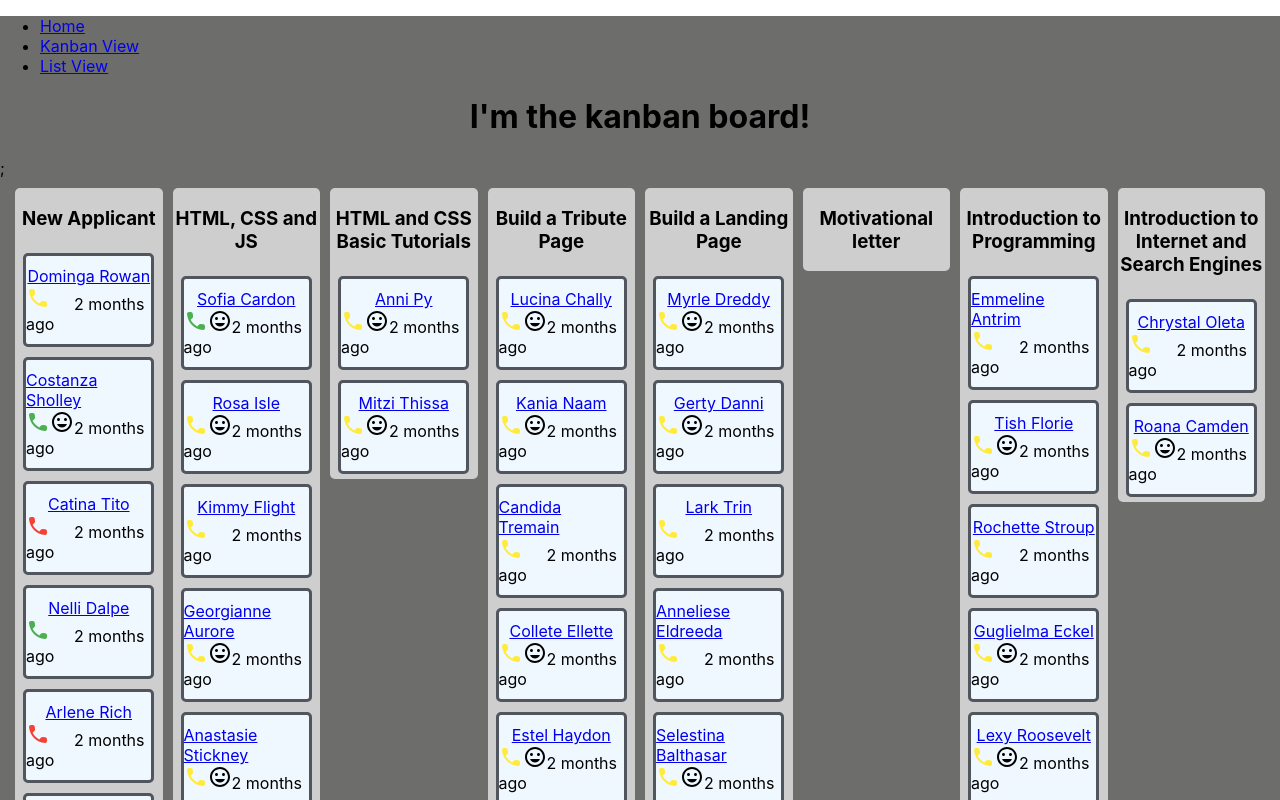
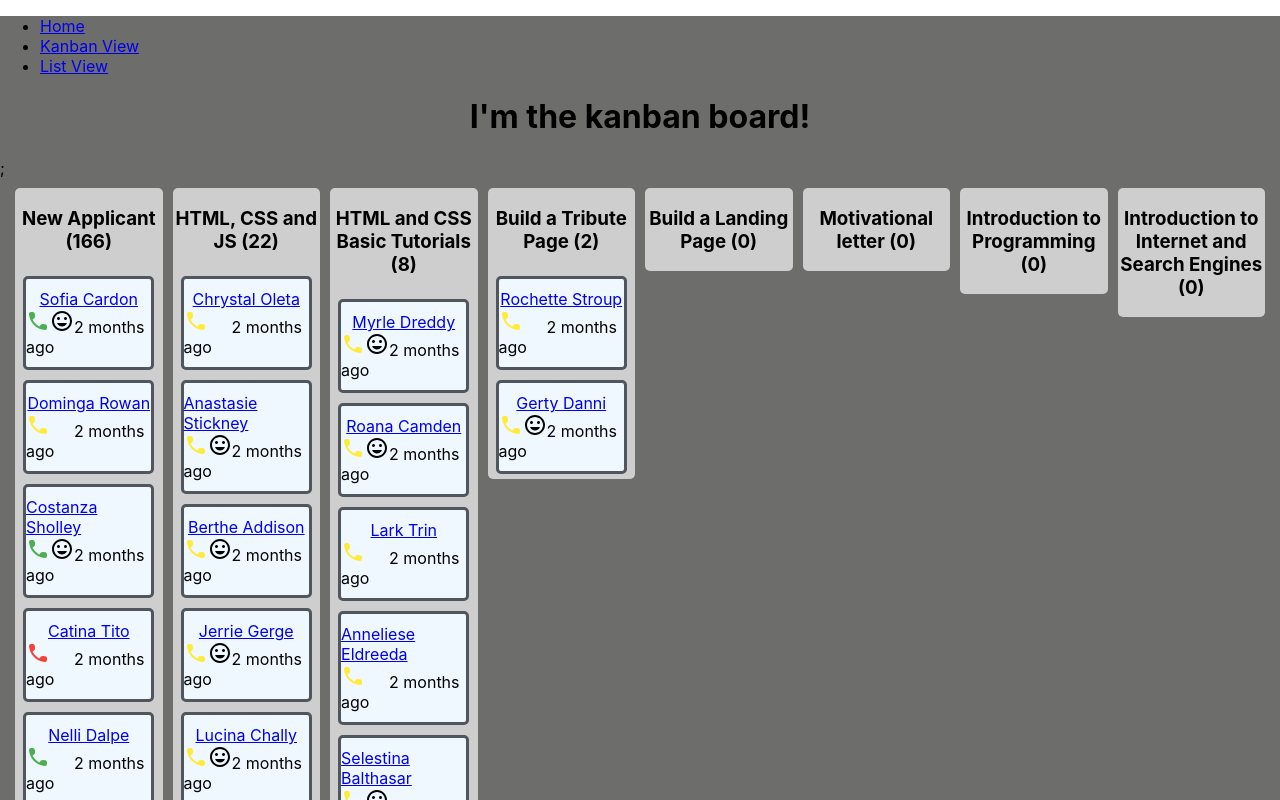
Before and after one commit to saeendamghanian/dashboard-kanban, a React (Create React App) app: page /kanban in a window 1280 px wide. Shown: the top 800 px of the page. Built offline with nearby package versions, Linux system fonts and the light colour scheme.

Commit message:
Modify Cards, Column & ColumnContainer

```diff
--- /dev/null
+++ b/src/components/Card.js
@@ -0,0 +1,14 @@
+import React from "react";
+import ApplicantLabel from "./ApplicantLabel";
+import IconContainer from "./IconContainer";
+
+const Card = ({ student }) => {
+  return (
+    <div className="card">
+      <ApplicantLabel student={student} />
+      <IconContainer student={student} />
+    </div>
+  );
+};
+
+export default Card;
--- a/src/components/Cards.js
+++ /dev/null
@@ -1,16 +0,0 @@
-import React from "react";
-import ApplicantLabel from "./ApplicantLabel";
-import IconContainer from "./IconContainer";
-
-const Cards = ({ students }) => {
-  return students
-    .map(student => (
-      <div className="card">
-        <ApplicantLabel student={student} />
-        <IconContainer student={student} />
-      </div>
-    ))
-    .reverse();
-};
-
-export default Cards;
--- a/src/components/Column.js
+++ b/src/components/Column.js
@@ -1,40 +1,15 @@
 import React from "react";
-import Cards from "./Cards";
+import Card from "./Card";
 
-const currentStep = student => {
-  let currentStepNum = 0;
-  // Find the approved steps.
-  const steps = student.steps.map(step => step.number).sort();
-  const approvedSteps = student.steps.filter(
-    step => step.status === "Approved"
-  );
-
-  // Find out on which step student is.
-  // if (approvedSteps.length > 0) {
-  //   approvedSteps.forEach(step => {
-  //     if (step.number > currentStepNum) {
-  //       currentStepNum = step.number;
-  //     }
-  //   });
-  // }
-  if (steps.length !== 0) {
-    currentStepNum = steps[steps.length - 1];
-  }
-
-  return currentStepNum;
-};
-
-const Column = ({ students, step }) => {
-  // Find the students which is allowed to be added to column.
-  const allowedStudents = students.filter(
-    student => currentStep(student) === step.number
-  );
-  console.log("columnComp", { allowedStudents, step });
+const Column = ({ allowedStudents, step }) => {
+  const card = allowedStudents
+    .map(student => <Card key={student._id} student={student} />)
+    .reverse();
 
   return (
     <div className="column">
-      <h3>{step.header}</h3>
-      <Cards key={students._id} students={allowedStudents} />
+      <h3>{`${step.header} (${allowedStudents.length})`}</h3>
+      {card}
     </div>
   );
 };
--- a/src/containers/ColumnsContainer.js
+++ b/src/containers/ColumnsContainer.js
@@ -41,15 +41,38 @@ export default class ColumnsContainer extends React.Component {
     });
   }
 
+  currentStep = student => {
+    let currentStepNum = 0;
+    // Find the approved steps.
+    const approvedSteps = student.steps.filter(
+      step => step.status === "Approved"
+    );
+    // Make an array of approved steps.
+    const steps = approvedSteps.map(step => step.number).sort();
+    // Select the right step.
+    if (steps.length !== 0) {
+      currentStepNum = steps[steps.length - 1];
+    }
+
+    return currentStepNum;
+  };
+
   render() {
     // Create a column for each step.
-    const columns = this.state.stepsList.map(step => (
-      <Column
-        key={step.number}
-        step={step}
-        students={this.state.studentsList}
-      />
-    ));
+    const columns = this.state.stepsList.map(step => {
+      // Find the students which is allowed to be added to column.
+      const allowedStudents = this.state.studentsList.filter(
+        student => this.currentStep(student) === step.number
+      );
+
+      return (
+        <Column
+          key={step.number}
+          step={step}
+          allowedStudents={allowedStudents}
+        />
+      );
+    });
 
     return <div className="column-container">{columns}</div>;
   }
```
